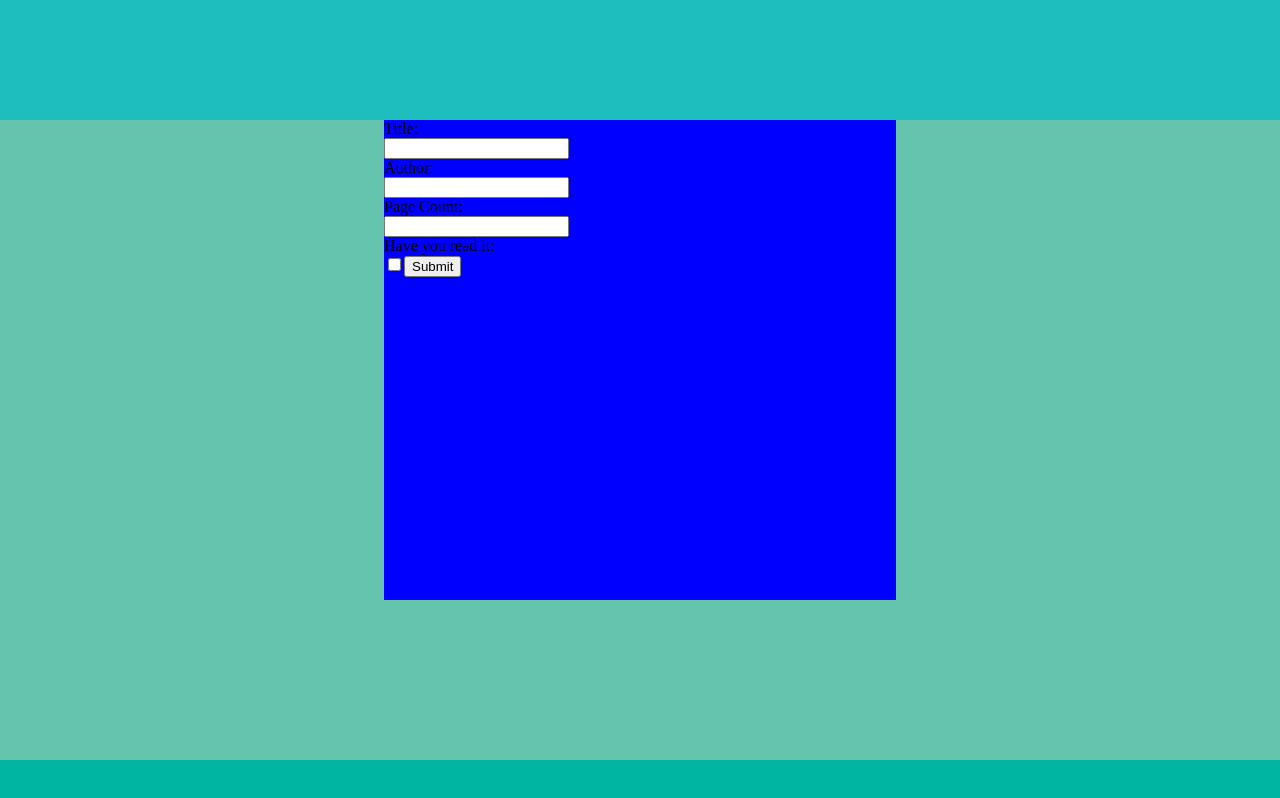
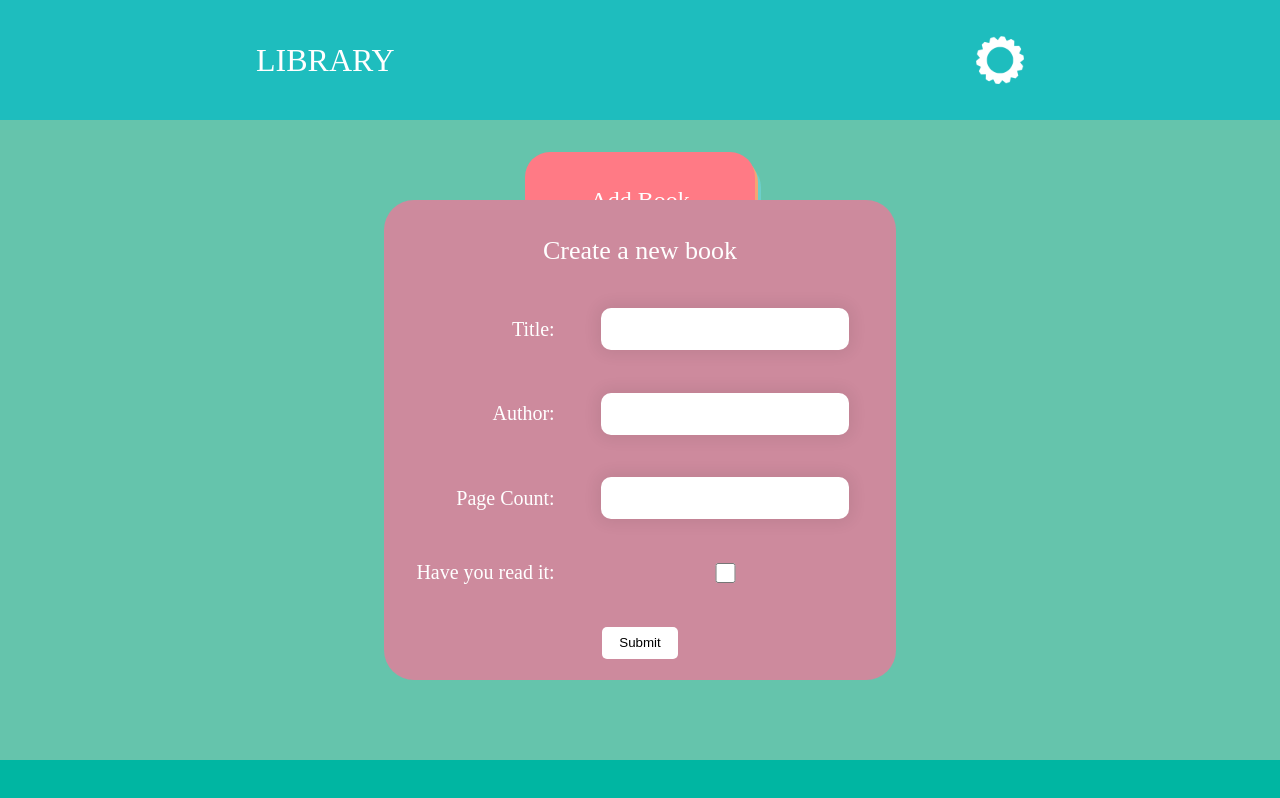
Before and after one commit to reesesorrell/library, a plain HTML site: page index.html in a window 1280 px wide. Both pictures are taken after a click on the button "Add Book". Drawn offline with Linux system fonts and the light colour scheme.

Commit message:
Format book input form

```diff
--- a/index.html
+++ b/index.html
@@ -8,7 +8,10 @@
     <title>Book Tracker</title>
 </head>
 <body>
-    <div class="header"></div>
+    <div class="header">
+        <div class="headerText">LIBRARY</div>
+        <img src="settingIcon.png" alt="" class="settingsIcon">
+    </div>
     <button onclick="makeBookForm()" id="bookAdder">Add Book</button>
     <div class="bookHolder"></div>
     <div class="footer"></div>
--- a/script.js
+++ b/script.js
@@ -78,10 +78,13 @@ function createDiv(content, context, divClass, divId) {
     return newDiv
 }
 
-function createInput(context, type) {
+function createInput(context, type, divClass) {
     var newInput = document.createElement('input');
     if (type) {
         newInput.type = type;
+    }
+    if (divClass) {
+        newInput.classList.add(divClass);
     }
     context.appendChild(newInput);
     return newInput;
@@ -92,19 +95,21 @@ function makeBookForm() {
     bookForm.classList.add('bookForm');
     document.body.appendChild(bookForm);
 
-    createDiv("Title: ", bookForm);
-    createInput(bookForm);
+    createDiv("Create a new book ", bookForm, 'formIntro');
 
-    createDiv("Author: ", bookForm);
-    createInput(bookForm);
+    createDiv("Title: ", bookForm, 'formTitle');
+    createInput(bookForm, '', 'bookInput');
 
-    createDiv("Page Count: ", bookForm);
-    createInput(bookForm, 'number');
+    createDiv("Author: ", bookForm, 'formAuthor');
+    createInput(bookForm,  '', 'bookInput');
 
-    createDiv("Have you read it: ", bookForm);
-    createInput(bookForm, 'checkbox');
+    createDiv("Page Count: ", bookForm, 'formPageCount');
+    createInput(bookForm, 'number', 'bookInput');
 
-    createInput(bookForm, 'submit');
+    createDiv("Have you read it: ", bookForm, 'formHaveRead');
+    createInput(bookForm, 'checkbox', 'bookCheckbox');
+
+    createInput(bookForm, 'submit', 'formSubmit');
 
     bookForm.addEventListener('submit', event => {
         const bookForm = event.target;
--- a/style.css
+++ b/style.css
@@ -10,7 +10,24 @@ button {
 
 .header {
     background-color: #1ebdbe;
+    display: flex;
+    justify-content: space-between;
+    padding: 0 20vw;
     height: 15vh;
+}
+
+.headerText {
+    color: white;
+    font-size: max(20px, 2.5vw);
+    font-style: bold;
+    align-self: center;
+    justify-self: flex-end;
+}
+
+.settingsIcon {
+    height: 40%;
+    align-self: center;
+    display: block;
 }
 
 .bookHolder {
@@ -48,11 +65,71 @@ button {
 
 .bookForm {
     position: absolute;
-    top: 15vh;
+    top: 25vh;
     left: 30vw;
     right: 30vw;
     height: 60vh;
-    background-color: blue;
+    background-color: #cd8a9d;
+    border-radius: 30px;
+    display: grid;
+    grid-template-columns: 1fr 2fr;
+    grid-template-rows: 6;
+    align-items: center;
+    justify-items: center;
+    font-size: 20px;
+    color: white;
+}
+
+.formIntro {
+    font-size: 26px;
+    margin-top: 15px;
+}
+
+.bookInput {
+    height: 5vh;
+    border: none;
+    border-radius: 10px;
+    padding-left: 7px;
+    box-shadow:0 0 15px 4px rgba(0,0,0,0.07);
+    font-size: 15px;
+}
+
+.bookCheckbox,
+.formSubmit {
+    background-color: white;
+    border: none;
+}
+
+.formSubmit {
+    height: 4vh;
+    width: 6vw;
+    border-radius: 5px;
+    cursor: pointer;
+}
+
+.formTitle,
+.formAuthor,
+.formPageCount,
+.formHaveRead {
+    justify-self: flex-end;
+}
+
+.bookInput {
+    width: 70%;
+}
+
+.bookCheckbox {
+    width: 50%;
+    height: 30%;
+}
+
+.formIntro {
+    grid-column: 1/3;
+}
+
+.formSubmit {
+    display: block;
+    grid-column: 1/3;
 }
 
 .haveReadButton {
@@ -93,7 +170,7 @@ button {
     position: fixed;
     bottom: 0;
     left: 0;
-    right: 0;
+    width: 100vw;
     height: 5vh;
     background-color: #00b6a2;
   }
```
Also changed, not shown: settingIcon.png (added), 1 other file.
